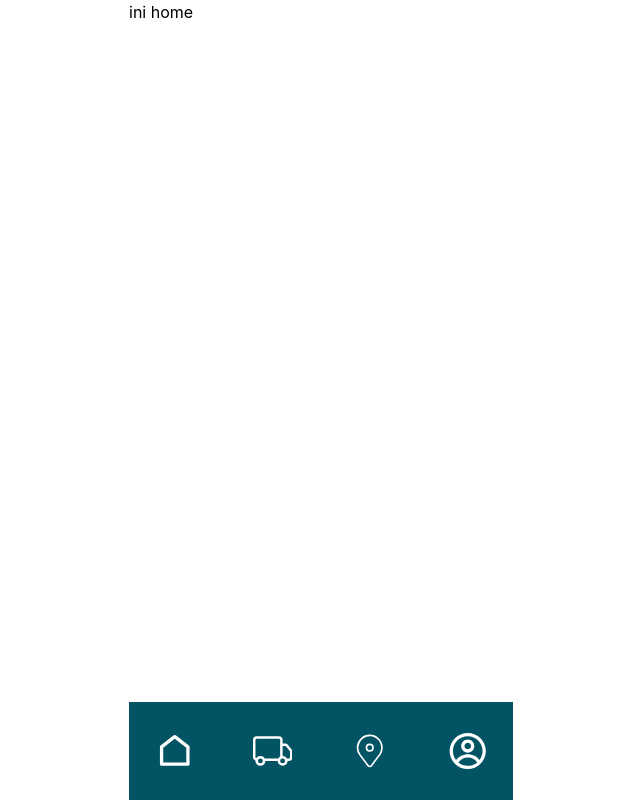
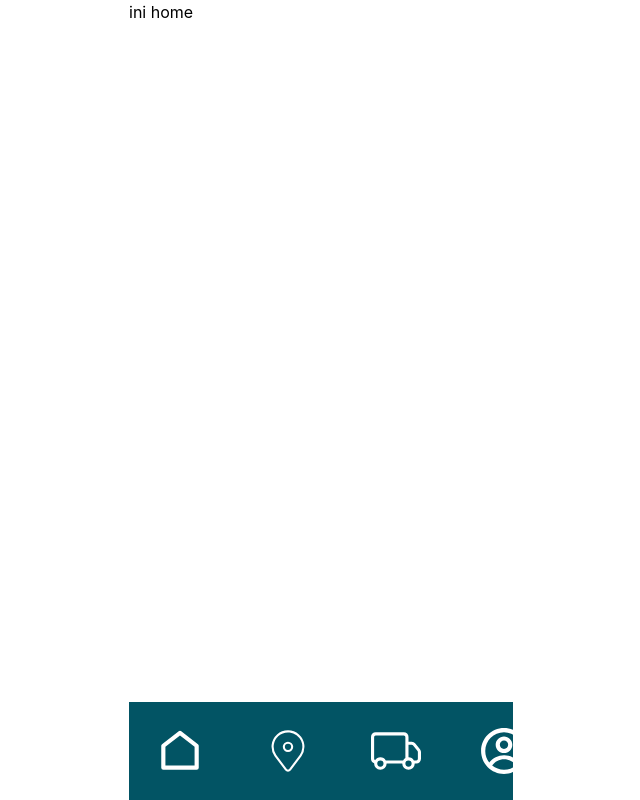
Before and after one commit to azkifairuz/sampahku, a React (Create React App) app: page / in a window 1280 px wide. Shown: the whole page, without its empty margins (319-959 px from the left). Built offline with nearby package versions, Linux system fonts and the light colour scheme.

Commit message:
create navbar item more dinamyc

```diff
--- a/src/components/layout/navbar.jsx
+++ b/src/components/layout/navbar.jsx
@@ -1,14 +1,40 @@
 import { RiHomeLine } from "react-icons/ri";
 import { BsTruck } from "react-icons/bs";
-import {CgProfile} from "react-icons/cg";
-import {CiLocationOn}  from "react-icons/ci";
+import { CgProfile } from "react-icons/cg";
+import { CiLocationOn } from "react-icons/ci";
+import { Link } from "react-router-dom";
 export default function Navbar() {
-     return(
+    const itemNavbar = [
+        {
+            href: "/home",
+            icon: <RiHomeLine className="cursor-pointer" size={50} />
+        },
+        {
+            href: "/location",
+            icon: <CiLocationOn className="cursor-pointer" size={50} />
+
+        },
+        {
+            href: "/history",
+            icon: <BsTruck className="cursor-pointer" size={50} />
+        },
+        {
+            href: "/profile",
+            icon: <CgProfile className="cursor-pointer" size={50} />
+
+        },
+    ]
+    return (
         <div className="py-6 px-[26px] max-w-sm w-full text-white justify-around items-center fixed bottom-0 bg-blueMain flex gap-[58px]">
-            <RiHomeLine className="cursor-pointer" size={50}/>
-            <BsTruck className="cursor-pointer" size={50}/>
-            <CiLocationOn className="cursor-pointer" size={50}/>
-            <CgProfile className="cursor-pointer" size={50}/>
+            {
+                itemNavbar.map((item) => {
+                    return (
+                        <Link to={item.href}>
+                            {item.icon}
+                        </Link>
+                    )
+                })
+            }
         </div>
-     );
+    );
 }
```
